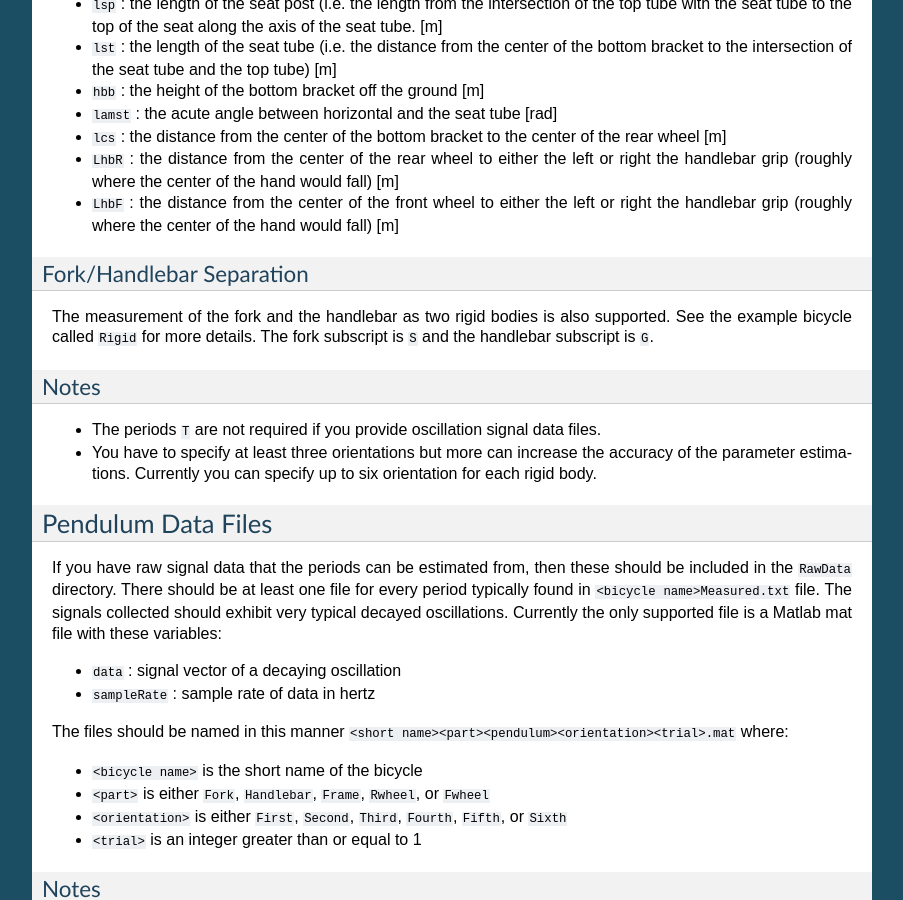
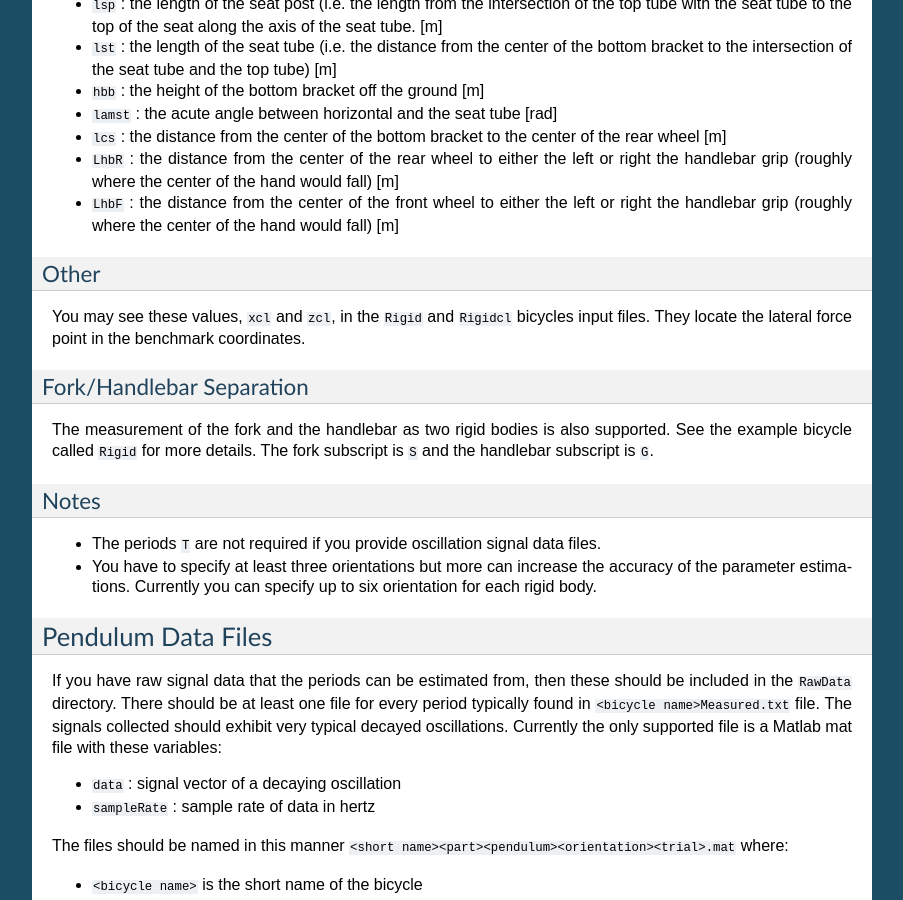
Before and after one commit to moorepants/BicycleParameters, a Sphinx documentation site: the page built from docs/data.rst, in a window 1280 px wide and 900 px high, scrolled down 3029 px. Shown: the whole window, without its empty margins (198-1101 px from the left). Built offline with Sphinx 7.4.7, drawn with Linux system fonts in a browser that asks for light colours.

Commit message:
Now handles the lateral force point.
I added more accurate values for seat tube/post dimensions (fixing some errors)
and setup the code to propogate the new lateral force point coordinates.

```diff
--- a/docs/data.rst
+++ b/docs/data.rst
@@ -186,6 +186,13 @@ A rider can be situated on the bicycle if other raw bicycle measurements are pro
   or right the handlebar grip (roughly where the center of the hand would fall)
   [m]
 
+Other
+-----
+
+You may see these values, ``xcl`` and ``zcl``, in the ``Rigid`` and ``Rigidcl``
+bicycles input files. They locate the lateral force point in the benchmark
+coordinates.
+
 Fork/Handlebar Separation
 -------------------------
 The measurement of the fork and the handlebar as two rigid bodies is also
```
Also changed, not shown: 3 other files.
